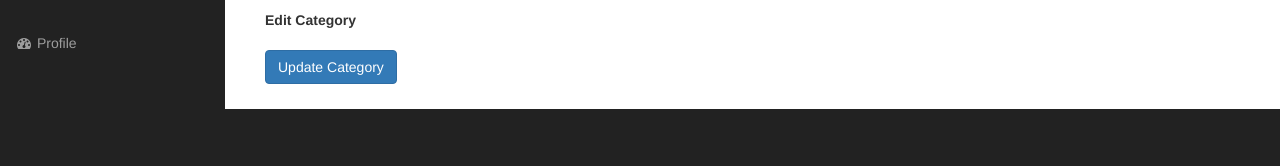
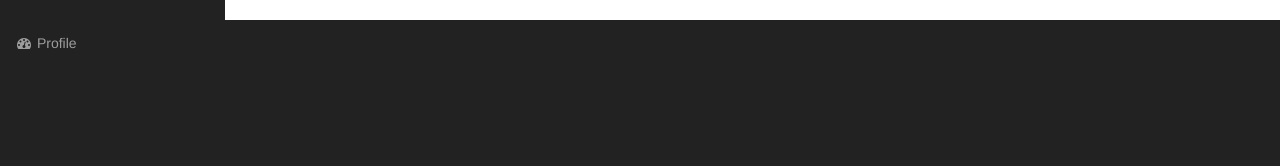
Before and after one commit to maeperez/content-management-system, a PHP site: page /admin/categories.php in a window 1280 px wide. Shown: the part 283-449 px from the top of the page. Run offline with PHP 8.4, Linux system fonts and the light colour scheme; data that the repository does not hold is empty.

Commit message:
Add functions to update category

```diff
--- a/admin/categories.php
+++ b/admin/categories.php
@@ -65,44 +65,16 @@
                     </form>
 
 
+                    <?php
 
-                    <form action="" method="post">
+                    if(isset($_GET['edit'])){
 
-                    <div class="form-group">
-                            <label for="cat-title">Edit Category</label>
+                        $cat_id = $_GET['edit'];
 
-                            <?php
+                        include "includes/update_categories.php";
+                    }
 
-                            if(isset($_GET['edit'])){
-
-                                $cat_id = $_GET['edit'];
-                                $query="SELECT * FROM categories WHERE cat_id = $cat_id";
-                                $select_categories_id=mysqli_query($connection,$query);
-
-
-                                while($row=mysqli_fetch_assoc($select_categories_id)){
-                                $cat_id=$row['cat_id'];
-                                $cat_title=$row['cat_title'];
-
-                                ?>
-
-
-                            <input  value="<?php if(isset($cat_title)){ echo $cat_title; } ?>" type="text" class="form-control" name="cat_title" >
-
-                             <?php   } }  ?>
-
-                             <?php
-
-
-                            ?>
-
-                        </div>
-                        <div class="form-group">
-                            <input class="btn btn-primary" type="submit" name="submit" value="Update Category">
-                        </div>
-
-                    </form>
-
+                    ?>
 
 
                     </div><!-----Add Category Form--->
```
